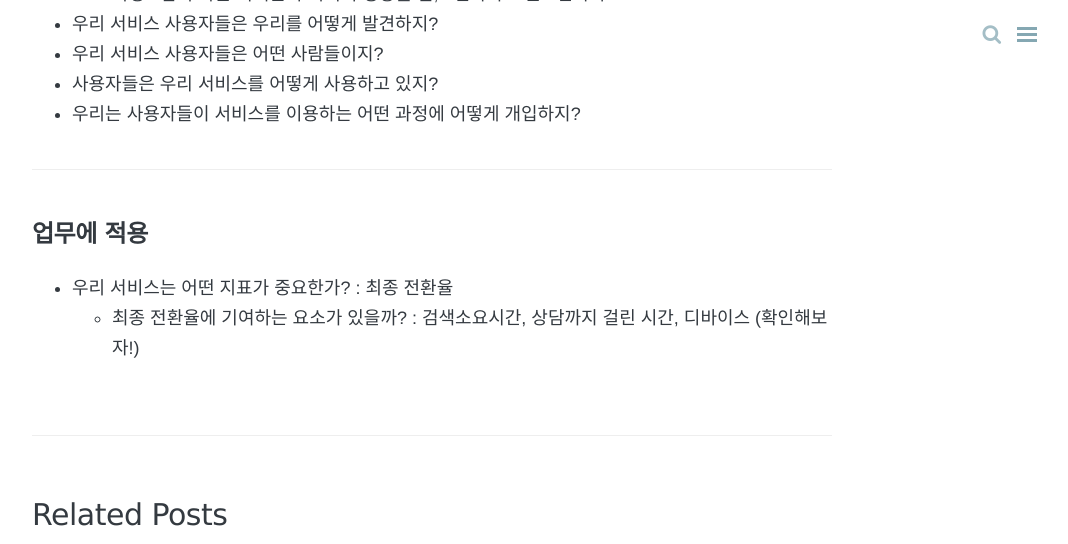
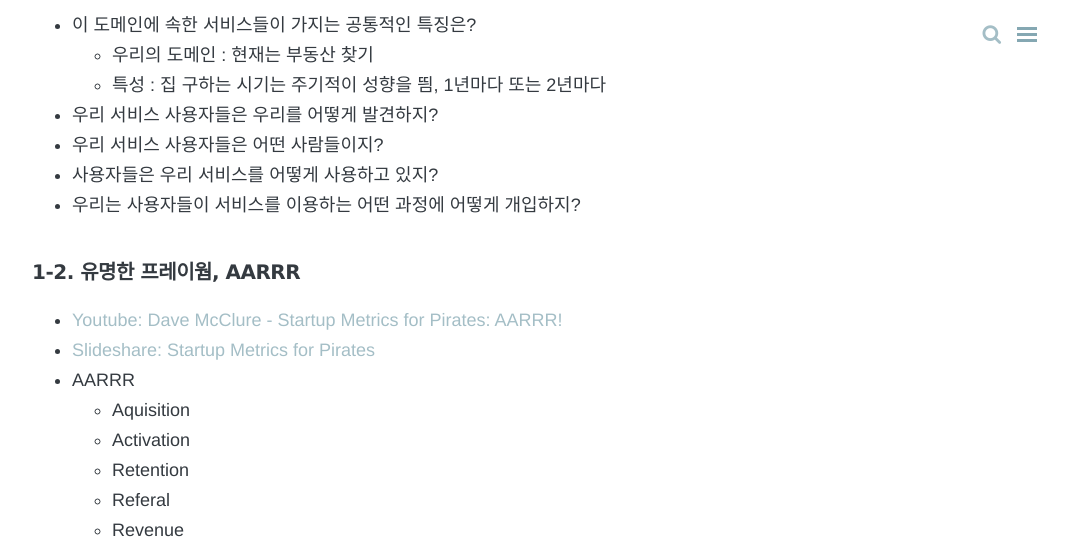
Before and after one commit to onsoo/onsoo.github.io, a Jekyll site: the page built from _posts/TIL/2018-09-04-TIL.md, in a window 1280 px wide and 1400 px high, scrolled down 1109 px. Shown: the top 544 px of the window, without its empty margins (208-1276 px from the left). Built offline with Jekyll 4.4.1, drawn with Linux system fonts in a browser that asks for light colours; nearby versions of some CDN libraries; comment, search, counter and statistics services are not loaded; some of the changed text lies outside the part shown; grey boxes are pictures that could not be loaded.

Commit message:
포스트 수정

```diff
--- a/_posts/TIL/2018-09-04-TIL.md
+++ b/_posts/TIL/2018-09-04-TIL.md
@@ -22,7 +22,11 @@
 - (프로세스 3,4) 어떤 시점에, 어떤 방식으로 데이터를 분석해야 하나.
 
 ### 1. Operation Framework 만들기
+
+#### 1-1. 질문부터 시작
+[데이터 분석이 아니고 , 궁금한걸 배우는 것이다](https://brunch.co.kr/@wjchee/87)
 (서비스를 분석하기 위한 틀 만들기, 여기에 하나씩 답변을 해보자)
+
 - 이 도메인에 속한 서비스들이 가지는 공통적인 특징은?
     - 우리의 도메인 : 현재는 부동산 찾기
     - 특성 : 집 구하는 시기는 주기적이 성향을 띔, 1년마다 또는 2년마다
@@ -31,6 +35,26 @@
 - 사용자들은 우리 서비스를 어떻게 사용하고 있지?
 - 우리는 사용자들이 서비스를 이용하는 어떤 과정에 어떻게 개입하지?
 
+#### 1-2. 유명한 프레이웜, AARRR
+- [Youtube: Dave McClure - Startup Metrics for Pirates: AARRR!](https://www.youtube.com/watch?v=irjgfW0BIrw)
+- [Slideshare: Startup Metrics for Pirates](https://www.slideshare.net/dmc500hats/startup-metrics-for-pirates-long-version/4-Example_Conversion_Metrics_note_not)
+- AARRR
+    - Aquisition
+    - Activation
+    - Retention
+    - Referal
+    - Revenue
+
+![](https://static1.squarespace.com/static/51ca7a23e4b0ff1650b3c726/t/5436f75de4b0b5cde8b97f93/1412888414223/)
+*mattyford.com*
+
+#### 1-3. 각 서비스에 맞는 프레임워크
+
+- 어떤 단계를 funnel로 볼 것인가
+- 즉, 사용자의 어떤 log를 볼 것인가
+- Get User, Drive Usage, Make money 세 단계 포함시킬 것
+
+
 ---
 ### 업무에 적용
 - 우리 서비스는 어떤 지표가 중요한가? : 최종 전환율
```
